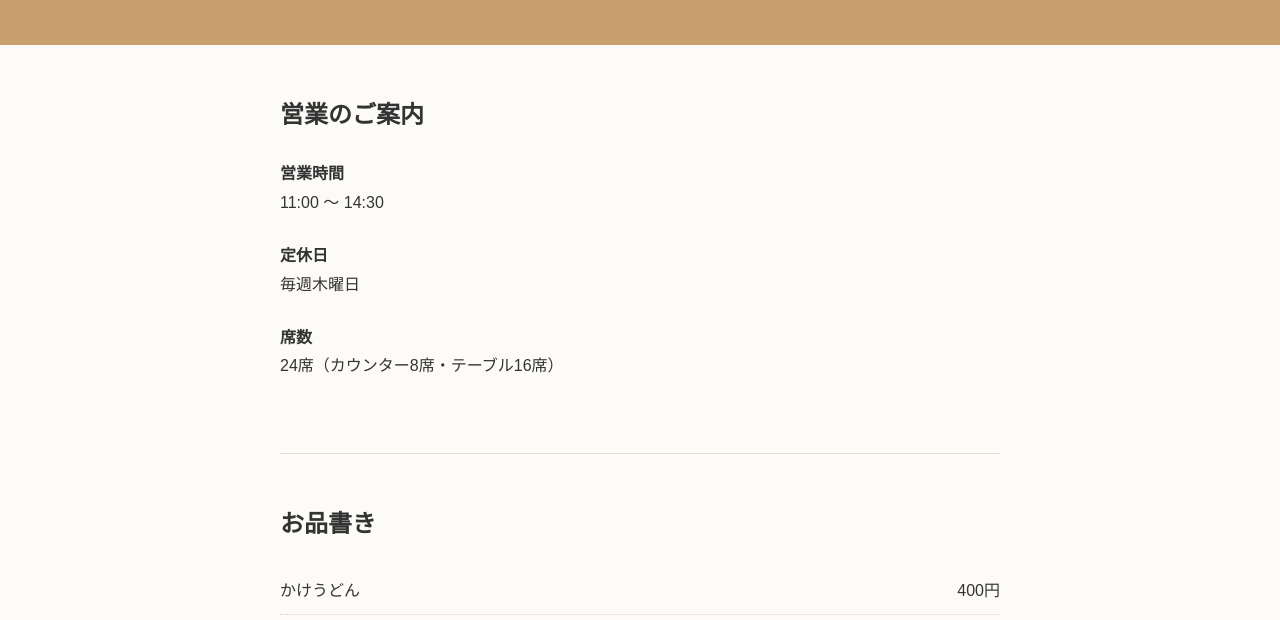
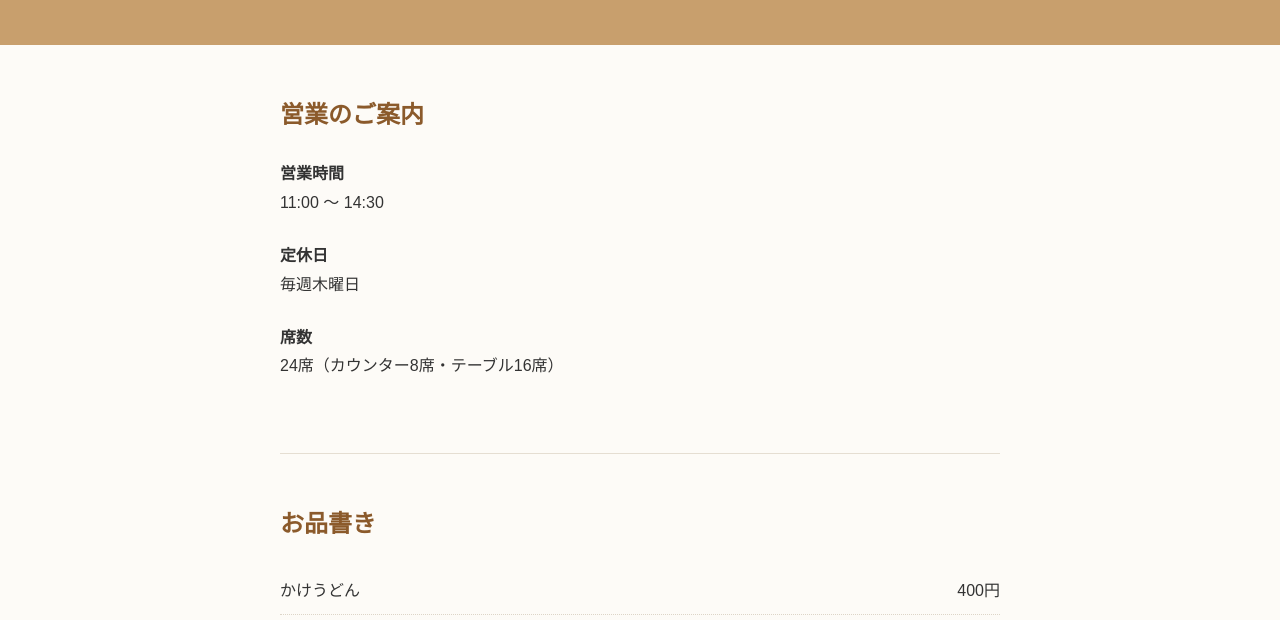
Before and after one commit to rocket-martue/udon-matsukaze, a plain HTML site: page site/index.html in a window 1280 px wide. Shown: the part 151-771 px from the top of the page. Drawn offline with Linux system fonts and the light colour scheme.

Commit message:
fix: use brand color for section headings (#3)

```diff
--- a/site/style.css
+++ b/site/style.css
@@ -56,11 +56,11 @@ main {
   border-bottom: 1px solid #e5ded2;
 }
 
-/* 見出しの色はブランドカラーに合わせたい（未対応） */
+/* セクション見出し */
 .section h2 {
   margin: 0 0 var(--space);
   font-size: 1.25rem;
-  color: #333333;
+  color: var(--brand);
 }
 
 /* 営業案内 */
```
